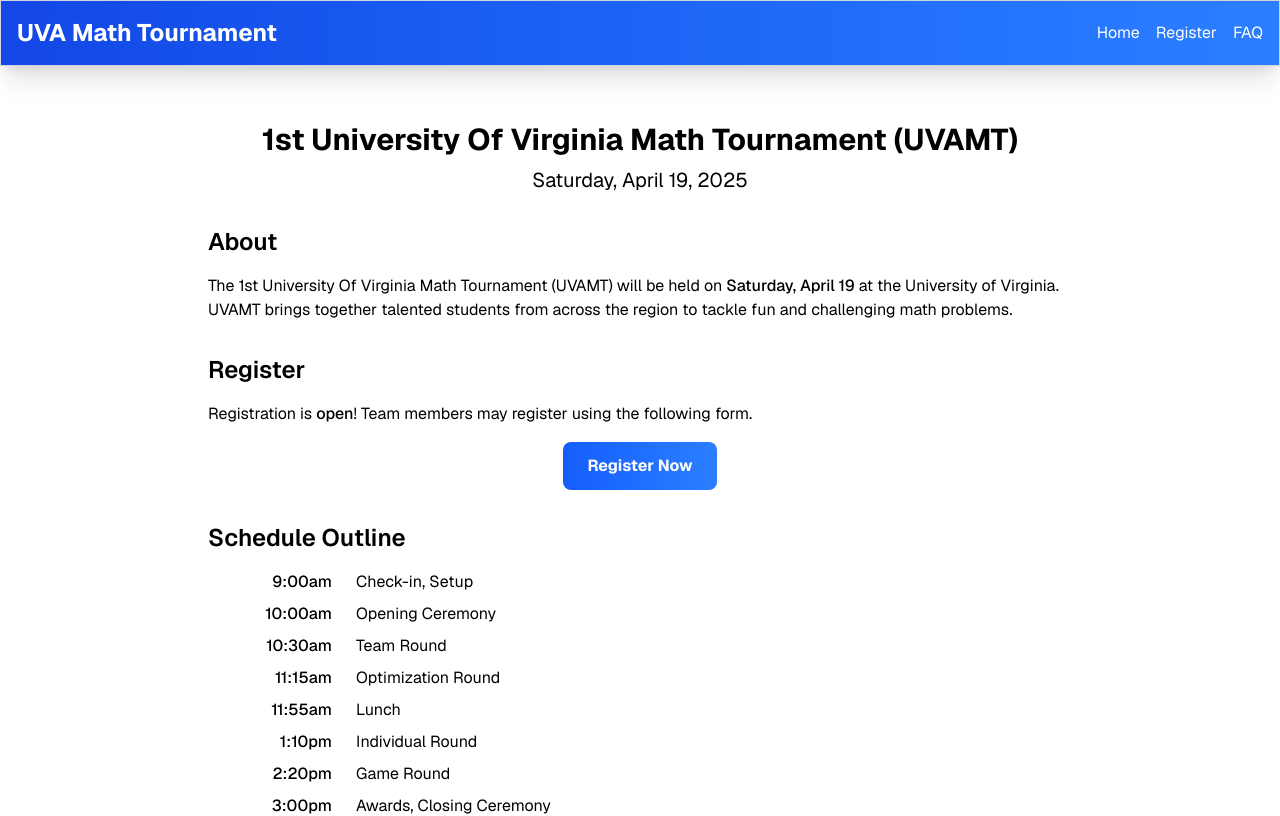
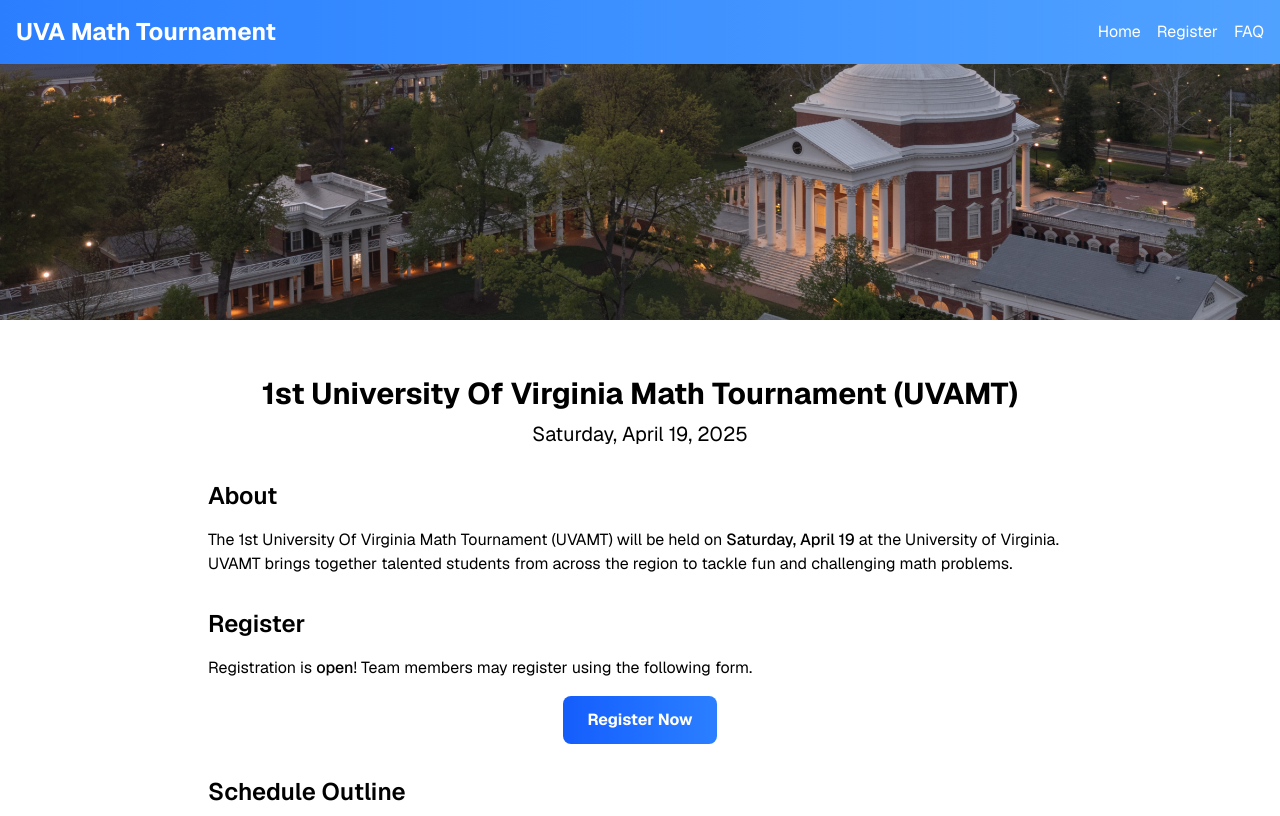
Before and after one commit to mkornilov07/uvamt-website, a Next.js app in the folder uvamt-website/: page / in a window 1280 px wide. Shown: the top 816 px of the page. Built offline with nearby package versions, Linux system fonts and the light colour scheme.

Commit message:
add banner image

```diff
--- a/uvamt-website/app/layout.tsx
+++ b/uvamt-website/app/layout.tsx
@@ -25,7 +25,7 @@
       <body className={geistSans.className}>
         <div className="min-h-screen flex flex-col">
           {/* Navbar */}
-          <nav className="bg-gradient-to-r from-blue-700 to-blue-500 text-white p-4 shadow-xl border border-gray-300">
+          <nav className="bg-gradient-to-r from-blue-500 to-blue-400 text-white p-4">
             <div className="container mx-auto flex justify-between items-center">
               <Link href="/">
                 <span className="text-2xl font-bold cursor-pointer">UVA Math Tournament</span>
@@ -40,6 +40,17 @@
             </div>
           </nav>
 
+          {/* Banner */}
+          <div className="relative w-full h-64">
+            <Image
+              src="/uva_temp.jpg" // Update with your image path
+              alt="Banner Image"
+              layout="fill"
+              objectFit="cover"
+              priority
+            />
+          </div>
+
           {/* Main Content */}
           <main className="flex-1 container mx-auto p-6">{children}</main>
 
```
Also changed, not shown: uvamt-website/public/uva_temp.jpg (added).
